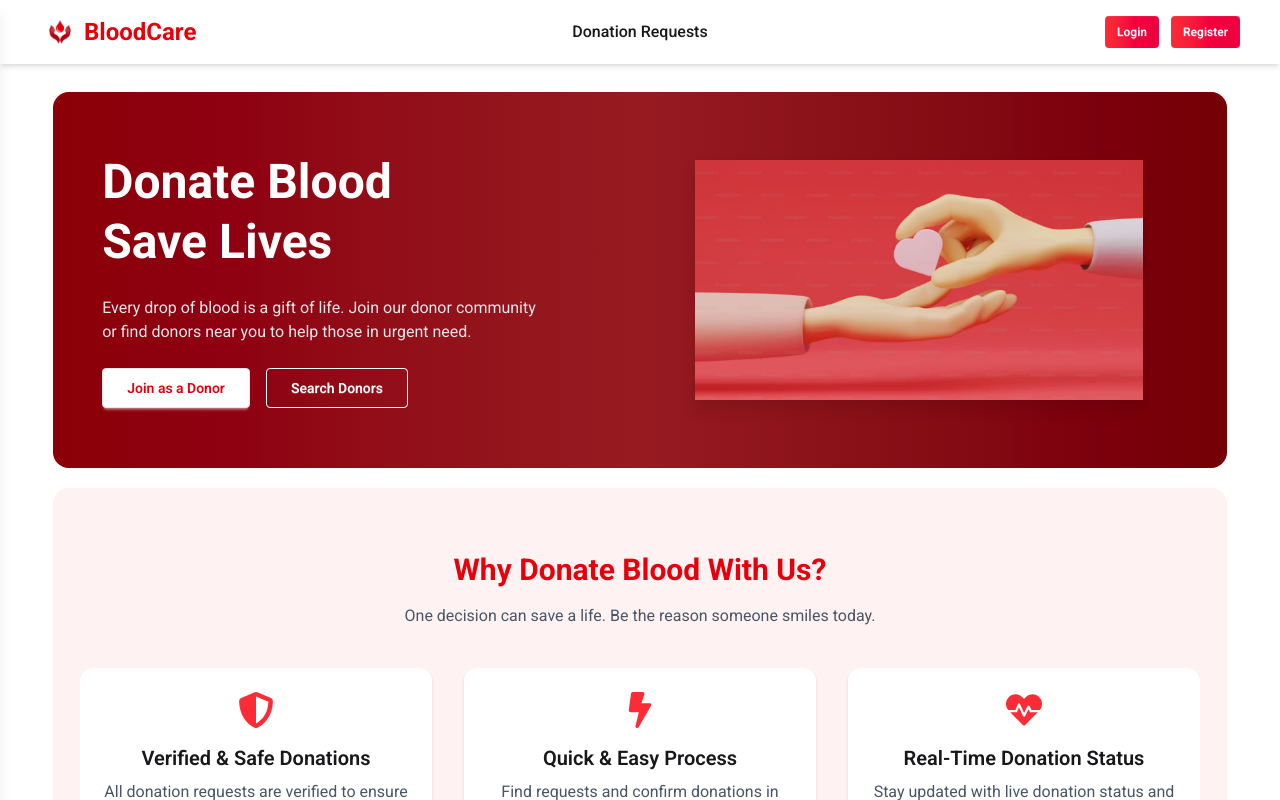
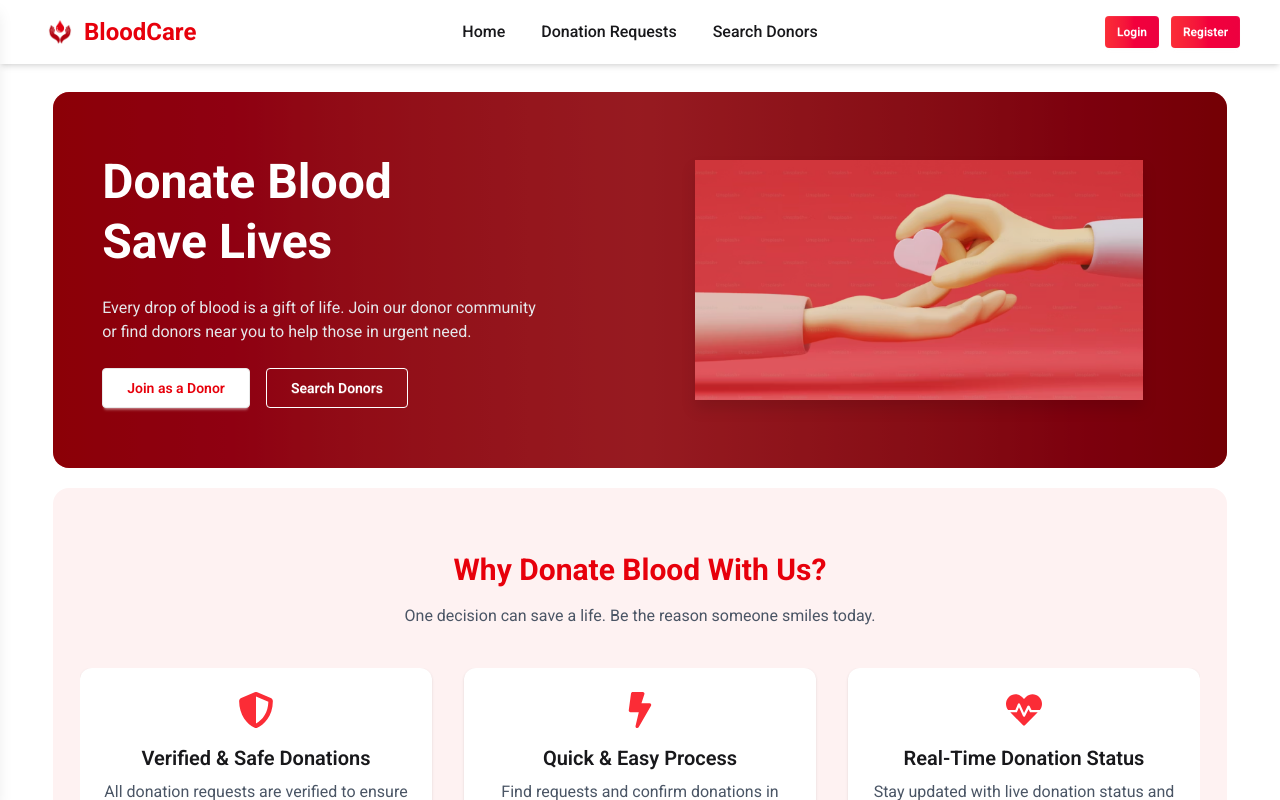
Before and after one commit to ripasarkar49/blood-donation-client, a React (Vite) app: page / in a window 1280 px wide. Shown: the top 800 px of the page. Built offline with nearby package versions, Linux system fonts and the light colour scheme; no server answers.

Commit message:
upgrade navbar

```diff
--- a/package.json
+++ b/package.json
@@ -12,6 +12,7 @@
   "dependencies": {
     "@headlessui/react": "^2.2.9",
     "@tailwindcss/vite": "^4.1.17",
+    "axios": "^1.13.2",
     "axiosSecure": "^1.13.2",
     "firebase": "^12.6.0",
     "framer-motion": "^12.23.26",
--- a/src/Components/Navbar.jsx
+++ b/src/Components/Navbar.jsx
@@ -50,8 +50,14 @@ const Navbar = () => {
         <div className="navbar-center hidden lg:flex">
           <ul className="flex gap-3 font-medium">
 
+            <NavLink to="/" className={navItemClass}>
+              Home
+            </NavLink>
             <NavLink to="/donate-request" className={navItemClass}>
               Donation Requests
+            </NavLink>
+            <NavLink  to="/search-page" className={navItemClass}>
+               Search Donors
             </NavLink>
 
 
@@ -142,8 +148,14 @@ const Navbar = () => {
         {/* Links */}
         <ul className="p-4 flex flex-col gap-3 text-lg">
 
+          <Link to="/" onClick={() => setOpen(false)}>
+            Home
+          </Link>
           <Link to="/donate-request" onClick={() => setOpen(false)}>
             Donation Requests
+          </Link>
+          <Link  to="/search-page" onClick={() => setOpen(false)}>
+             Search Donors
           </Link>
 
           {user && (
```
Also changed, not shown: 1 other file (tests, documents, lock files or other folders).
